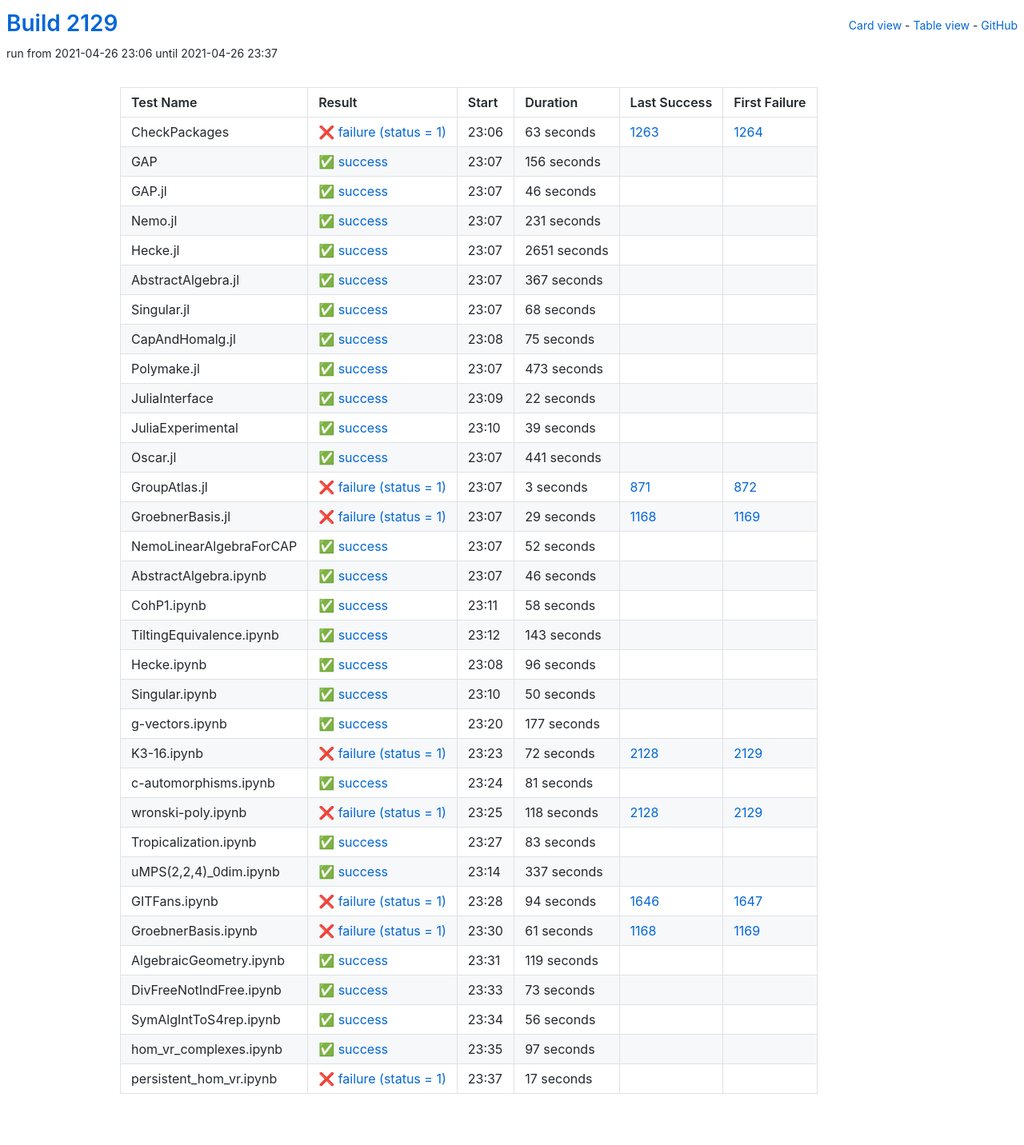
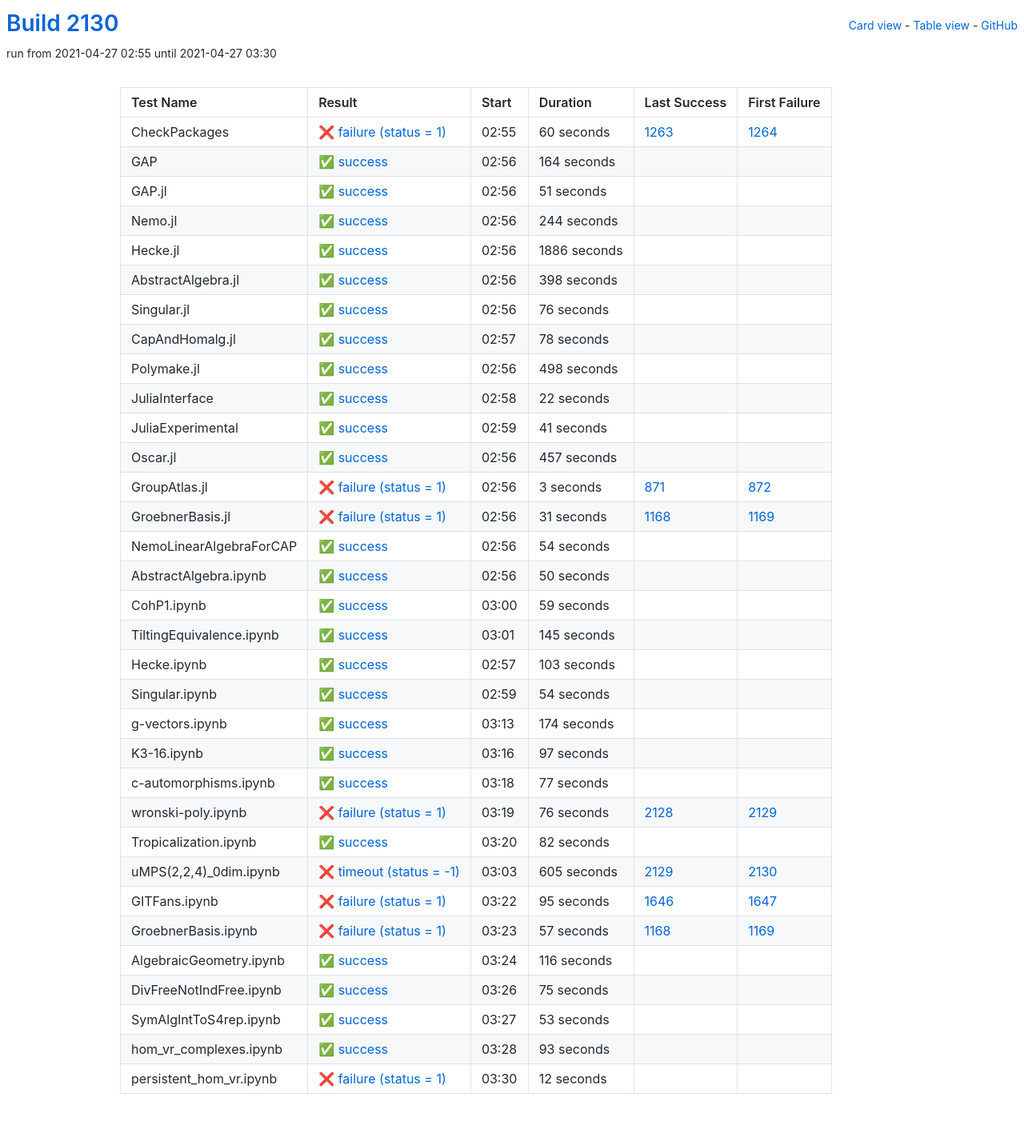
Before and after one commit to oscar-system/oscar-ci-status-stable, a Jekyll site: the page built from table.html, in a window 1280 px wide. Shown: the whole page at 80% size. Built offline with Jekyll 4.4.1, drawn with Linux system fonts in a browser that asks for light colours.

Commit message:
Build #2130

```diff
--- a/_data/ci.yml
+++ b/_data/ci.yml
@@ -1,6 +1,6 @@
 ---
-build: 2129
-build_url: https://oscarci.mathematik.uni-kl.de/job/oscar-stable/2129/
+build: 2130
+build_url: https://oscarci.mathematik.uni-kl.de/job/oscar-stable/2130/
 job: oscar-stable
 organization: oscar-system
 repo: oscar-ci-status-stable
@@ -8,116 +8,116 @@ repourl: https://github.com/oscar-system/oscar-ci-status-stable
 tests:
 - name: CheckPackages
   id: checkpackages
-  log: https://oscarci.mathematik.uni-kl.de/job/oscar-stable/2129/artifact/logs/build-2129/CheckPackages.log
-  start: 2021-04-26 23:06
+  log: https://oscarci.mathematik.uni-kl.de/job/oscar-stable/2130/artifact/logs/build-2130/CheckPackages.log
+  start: 2021-04-27 02:55
   success: false
   exitcode: 1
   status: failure
-  duration: 63
+  duration: 60
   last_success: 1263
   last_success_url: https://oscarci.mathematik.uni-kl.de/job/oscar-stable/1263/
   first_failure: 1264
   first_failure_url: https://oscarci.mathematik.uni-kl.de/job/oscar-stable/1264/
 - name: GAP
   id: gap
-  log: https://oscarci.mathematik.uni-kl.de/job/oscar-stable/2129/artifact/logs/build-2129/GAP.log
-  start: 2021-04-26 23:07
+  log: https://oscarci.mathematik.uni-kl.de/job/oscar-stable/2130/artifact/logs/build-2130/GAP.log
+  start: 2021-04-27 02:56
   success: true
   exitcode: 0
   status: success
-  duration: 156
+  duration: 164
   last_success: false
   last_success_url:
   first_failure: false
   first_failure_url:
 - name: GAP.jl
   id: gap-jl
-  log: https://oscarci.mathematik.uni-kl.de/job/oscar-stable/2129/artifact/logs/build-2129/GAP.jl.log
-  start: 2021-04-26 23:07
+  log: https://oscarci.mathematik.uni-kl.de/job/oscar-stable/2130/artifact/logs/build-2130/GAP.jl.log
+  start: 2021-04-27 02:56
   success: true
   exitcode: 0
   status: success
-  duration: 46
+  duration: 51
   last_success: false
   last_success_url:
   first_failure: false
   first_failure_url:
 - name: Nemo.jl
   id: nemo-jl
-  log: https://oscarci.mathematik.uni-kl.de/job/oscar-stable/2129/artifact/logs/build-2129/Nemo.jl.log
-  start: 2021-04-26 23:07
+  log: https://oscarci.mathematik.uni-kl.de/job/oscar-stable/2130/artifact/logs/build-2130/Nemo.jl.log
+  start: 2021-04-27 02:56
   success: true
   exitcode: 0
   status: success
-  duration: 231
+  duration: 244
   last_success: false
   last_success_url:
   first_failure: false
   first_failure_url:
 - name: Hecke.jl
   id: hecke-jl
-  log: https://oscarci.mathematik.uni-kl.de/job/oscar-stable/2129/artifact/logs/build-2129/Hecke.jl.log
-  start: 2021-04-26 23:07
+  log: https://oscarci.mathematik.uni-kl.de/job/oscar-stable/2130/artifact/logs/build-2130/Hecke.jl.log
+  start: 2021-04-27 02:56
   success: true
   exitcode: 0
   status: success
-  duration: 2651
+  duration: 1886
   last_success: false
   last_success_url:
   first_failure: false
   first_failure_url:
 - name: AbstractAlgebra.jl
   id: abstractalgebra-jl
-  log: https://oscarci.mathematik.uni-kl.de/job/oscar-stable/2129/artifact/logs/build-2129/AbstractAlgebra.jl.log
-  start: 2021-04-26 23:07
+  log: https://oscarci.mathematik.uni-kl.de/job/oscar-stable/2130/artifact/logs/build-2130/AbstractAlgebra.jl.log
+  start: 2021-04-27 02:56
   success: true
   exitcode: 0
   status: success
-  duration: 367
+  duration: 398
   last_success: false
   last_success_url:
   first_failure: false
   first_failure_url:
 - name: Singular.jl
   id: singular-jl
-  log: https://oscarci.mathematik.uni-kl.de/job/oscar-stable/2129/artifact/logs/build-2129/Singular.jl.log
-  start: 2021-04-26 23:07
+  log: https://oscarci.mathematik.uni-kl.de/job/oscar-stable/2130/artifact/logs/build-2130/Singular.jl.log
+  start: 2021-04-27 02:56
   success: true
   exitcode: 0
   status: success
-  duration: 68
+  duration: 76
   last_success: false
   last_success_url:
   first_failure: false
   first_failure_url:
 - name: CapAndHomalg.jl
   id: capandhomalg-jl
-  log: https://oscarci.mathematik.uni-kl.de/job/oscar-stable/2129/artifact/logs/build-2129/CapAndHomalg.jl.log
-  start: 2021-04-26 23:08
+  log: https://oscarci.mathematik.uni-kl.de/job/oscar-stable/2130/artifact/logs/build-2130/CapAndHomalg.jl.log
+  start: 2021-04-27 02:57
   success: true
   exitcode: 0
   status: success
-  duration: 75
+  duration: 78
   last_success: false
   last_success_url:
   first_failure: false
   first_failure_url:
 - name: Polymake.jl
   id: polymake-jl
-  log: https://oscarci.mathematik.uni-kl.de/job/oscar-stable/2129/artifact/logs/build-2129/Polymake.jl.log
-  start: 2021-04-26 23:07
+  log: https://oscarci.mathematik.uni-kl.de/job/oscar-stable/2130/artifact/logs/build-2130/Polymake.jl.log
+  start: 2021-04-27 02:56
   success: true
   exitcode: 0
   status: success
-  duration: 473
+  duration: 498
   last_success: false
   last_success_url:
   first_failure: false
   first_failure_url:
 - name: JuliaInterface
   id: juliainterface
-  log: https://oscarci.mathematik.uni-kl.de/job/oscar-stable/2129/artifact/logs/build-2129/JuliaInterface.log
-  start: 2021-04-26 23:09
+  log: https://oscarci.mathematik.uni-kl.de/job/oscar-stable/2130/artifact/logs/build-2130/JuliaInterface.log
+  start: 2021-04-27 02:58
   success: true
   exitcode: 0
   status: success
@@ -128,32 +128,32 @@ tests:
   first_failure_url:
 - name: JuliaExperimental
   id: juliaexperimental
-  log: https://oscarci.mathematik.uni-kl.de/job/oscar-stable/2129/artifact/logs/build-2129/JuliaExperimental.log
-  start: 2021-04-26 23:10
+  log: https://oscarci.mathematik.uni-kl.de/job/oscar-stable/2130/artifact/logs/build-2130/JuliaExperimental.log
+  start: 2021-04-27 02:59
   success: true
   exitcode: 0
   status: success
-  duration: 39
+  duration: 41
   last_success: false
   last_success_url:
   first_failure: false
   first_failure_url:
 - name: Oscar.jl
   id: oscar-jl
-  log: https://oscarci.mathematik.uni-kl.de/job/oscar-stable/2129/artifact/logs/build-2129/Oscar.jl.log
-  start: 2021-04-26 23:07
+  log: https://oscarci.mathematik.uni-kl.de/job/oscar-stable/2130/artifact/logs/build-2130/Oscar.jl.log
+  start: 2021-04-27 02:56
   success: true
   exitcode: 0
   status: success
-  duration: 441
+  duration: 457
   last_success: false
   last_success_url:
   first_failure: false
   first_failure_url:
 - name: GroupAtlas.jl
   id: groupatlas-jl
-  log: https://oscarci.mathematik.uni-kl.de/job/oscar-stable/2129/artifact/logs/build-2129/GroupAtlas.jl.log
-  start: 2021-04-26 23:07
+  log: https://oscarci.mathematik.uni-kl.de/job/oscar-stable/2130/artifact/logs/build-2130/GroupAtlas.jl.log
+  start: 2021-04-27 02:56
   success: false
   exitcode: 1
   status: failure
@@ -164,80 +164,32 @@ tests:
   first_failure_url: https://oscarci.mathematik.uni-kl.de/job/oscar-stable/872/
 - name: GroebnerBasis.jl
   id: groebnerbasis-jl
-  log: https://oscarci.mathematik.uni-kl.de/job/oscar-stable/2129/artifact/logs/build-2129/GroebnerBasis.jl.log
-  start: 2021-04-26 23:07
+  log: https://oscarci.mathematik.uni-kl.de/job/oscar-stable/2130/artifact/logs/build-2130/GroebnerBasis.jl.log
+  start: 2021-04-27 02:56
   success: false
   exitcode: 1
   status: failure
-  duration: 29
+  duration: 31
   last_success: 1168
   last_success_url: https://oscarci.mathematik.uni-kl.de/job/oscar-stable/1168/
   first_failure: 1169
   first_failure_url: https://oscarci.mathematik.uni-kl.de/job/oscar-stable/1169/
 - name: NemoLinearAlgebraForCAP
   id: nemolinearalgebraforcap
-  log: https://oscarci.mathematik.uni-kl.de/job/oscar-stable/2129/artifact/logs/build-2129/NemoLinearAlgebraForCAP.log
-  start: 2021-04-26 23:07
+  log: https://oscarci.mathematik.uni-kl.de/job/oscar-stable/2130/artifact/logs/build-2130/NemoLinearAlgebraForCAP.log
+  start: 2021-04-27 02:56
   success: true
   exitcode: 0
   status: success
-  duration: 52
+  duration: 54
   last_success: false
   last_success_url:
   first_failure: false
   first_failure_url:
 - name: AbstractAlgebra.ipynb
   id: abstractalgebra-ipynb
-  log: https://oscarci.mathematik.uni-kl.de/job/oscar-stable/2129/artifact/logs/build-2129/AbstractAlgebra.ipynb.log
-  start: 2021-04-26 23:07
-  success: true
-  exitcode: 0
-  status: success
-  duration: 46
-  last_success: false
-  last_success_url:
-  first_failure: false
-  first_failure_url:
-- name: CohP1.ipynb
-  id: cohp1-ipynb
-  log: https://oscarci.mathematik.uni-kl.de/job/oscar-stable/2129/artifact/logs/build-2129/CohP1.ipynb.log
-  start: 2021-04-26 23:11
-  success: true
-  exitcode: 0
-  status: success
-  duration: 58
-  last_success: false
-  last_success_url:
-  first_failure: false
-  first_failure_url:
-- name: TiltingEquivalence.ipynb
-  id: tiltingequivalence-ipynb
-  log: https://oscarci.mathematik.uni-kl.de/job/oscar-stable/2129/artifact/logs/build-2129/TiltingEquivalence.ipynb.log
-  start: 2021-04-26 23:12
-  success: true
-  exitcode: 0
-  status: success
-  duration: 143
-  last_success: false
-  last_success_url:
-  first_failure: false
-  first_failure_url:
-- name: Hecke.ipynb
-  id: hecke-ipynb
-  log: https://oscarci.mathematik.uni-kl.de/job/oscar-stable/2129/artifact/logs/build-2129/Hecke.ipynb.log
-  start: 2021-04-26 23:08
-  success: true
-  exitcode: 0
-  status: success
-  duration: 96
-  last_success: false
-  last_success_url:
-  first_failure: false
-  first_failure_url:
-- name: Singular.ipynb
-  id: singular-ipynb
-  log: https://oscarci.mathematik.uni-kl.de/job/oscar-stable/2129/artifact/logs/build-2129/Singular.ipynb.log
-  start: 2021-04-26 23:10
+  log: https://oscarci.mathematik.uni-kl.de/job/oscar-stable/2130/artifact/logs/build-2130/AbstractAlgebra.ipynb.log
+  start: 2021-04-27 02:56
   success: true
   exitcode: 0
   status: success
@@ -246,142 +198,70 @@ tests:
   last_success_url:
   first_failure: false
   first_failure_url:
-- name: g-vectors.ipynb
-  id: g-vectors-ipynb
-  log: https://oscarci.mathematik.uni-kl.de/job/oscar-stable/2129/artifact/logs/build-2129/g-vectors.ipynb.log
-  start: 2021-04-26 23:20
+- name: CohP1.ipynb
+  id: cohp1-ipynb
+  log: https://oscarci.mathematik.uni-kl.de/job/oscar-stable/2130/artifact/logs/build-2130/CohP1.ipynb.log
+  start: 2021-04-27 03:00
   success: true
   exitcode: 0
   status: success
-  duration: 177
+  duration: 59
+  last_success: false
+  last_success_url:
+  first_failure: false
+  first_failure_url:
+- name: TiltingEquivalence.ipynb
+  id: tiltingequivalence-ipynb
+  log: https://oscarci.mathematik.uni-kl.de/job/oscar-stable/2130/artifact/logs/build-2130/TiltingEquivalence.ipynb.log
+  start: 2021-04-27 03:01
+  success: true
+  exitcode: 0
+  status: success
+  duration: 145
+  last_success: false
+  last_success_url:
+  first_failure: false
+  first_failure_url:
+- name: Hecke.ipynb
+  id: hecke-ipynb
+  log: https://oscarci.mathematik.uni-kl.de/job/oscar-stable/2130/artifact/logs/build-2130/Hecke.ipynb.log
+  start: 2021-04-27 02:57
+  success: true
+  exitcode: 0
+  status: success
+  duration: 103
+  last_success: false
+  last_success_url:
+  first_failure: false
+  first_failure_url:
+- name: Singular.ipynb
+  id: singular-ipynb
+  log: https://oscarci.mathematik.uni-kl.de/job/oscar-stable/2130/artifact/logs/build-2130/Singular.ipynb.log
+  start: 2021-04-27 02:59
+  success: true
+  exitcode: 0
+  status: success
+  duration: 54
+  last_success: false
+  last_success_url:
+  first_failure: false
+  first_failure_url:
+- name: g-vectors.ipynb
+  id: g-vectors-ipynb
+  log: https://oscarci.mathematik.uni-kl.de/job/oscar-stable/2130/artifact/logs/build-2130/g-vectors.ipynb.log
+  start: 2021-04-27 03:13
+  success: true
+  exitcode: 0
+  status: success
+  duration: 174
   last_success: false
   last_success_url:
   first_failure: false
   first_failure_url:
 - name: K3-16.ipynb
   id: k3-16-ipynb
-  log: https://oscarci.mathematik.uni-kl.de/job/oscar-stable/2129/artifact/logs/build-2129/K3-16.ipynb.log
-  start: 2021-04-26 23:23
-  success: false
-  exitcode: 1
-  status: failure
-  duration: 72
-  last_success: 2128
-  last_success_url: https://oscarci.mathematik.uni-kl.de/job/oscar-stable/2128/
-  first_failure: 2129
-  first_failure_url: https://oscarci.mathematik.uni-kl.de/job/oscar-stable/2129/
-- name: c-automorphisms.ipynb
-  id: c-automorphisms-ipynb
-  log: https://oscarci.mathematik.uni-kl.de/job/oscar-stable/2129/artifact/logs/build-2129/c-automorphisms.ipynb.log
-  start: 2021-04-26 23:24
-  success: true
-  exitcode: 0
-  status: success
-  duration: 81
-  last_success: false
-  last_success_url:
-  first_failure: false
-  first_failure_url:
-- name: wronski-poly.ipynb
-  id: wronski-poly-ipynb
-  log: https://oscarci.mathematik.uni-kl.de/job/oscar-stable/2129/artifact/logs/build-2129/wronski-poly.ipynb.log
-  start: 2021-04-26 23:25
-  success: false
-  exitcode: 1
-  status: failure
-  duration: 118
-  last_success: 2128
-  last_success_url: https://oscarci.mathematik.uni-kl.de/job/oscar-stable/2128/
-  first_failure: 2129
-  first_failure_url: https://oscarci.mathematik.uni-kl.de/job/oscar-stable/2129/
-- name: Tropicalization.ipynb
-  id: tropicalization-ipynb
-  log: https://oscarci.mathematik.uni-kl.de/job/oscar-stable/2129/artifact/logs/build-2129/Tropicalization.ipynb.log
-  start: 2021-04-26 23:27
-  success: true
-  exitcode: 0
-  status: success
-  duration: 83
-  last_success: false
-  last_success_url:
-  first_failure: false
-  first_failure_url:
-- name: uMPS(2,2,4)_0dim.ipynb
-  id: umps-2-2-4-0dim-ipynb
-  log: https://oscarci.mathematik.uni-kl.de/job/oscar-stable/2129/artifact/logs/build-2129/uMPS-2-2-4-_0dim.ipynb.log
-  start: 2021-04-26 23:14
-  success: true
-  exitcode: 0
-  status: success
-  duration: 337
-  last_success: false
-  last_success_url:
-  first_failure: false
-  first_failure_url:
-- name: GITFans.ipynb
-  id: gitfans-ipynb
-  log: https://oscarci.mathematik.uni-kl.de/job/oscar-stable/2129/artifact/logs/build-2129/GITFans.ipynb.log
-  start: 2021-04-26 23:28
-  success: false
-  exitcode: 1
-  status: failure
-  duration: 94
-  last_success: 1646
-  last_success_url: https://oscarci.mathematik.uni-kl.de/job/oscar-stable/1646/
-  first_failure: 1647
-  first_failure_url: https://oscarci.mathematik.uni-kl.de/job/oscar-stable/1647/
-- name: GroebnerBasis.ipynb
-  id: groebnerbasis-ipynb
-  log: https://oscarci.mathematik.uni-kl.de/job/oscar-stable/2129/artifact/logs/build-2129/GroebnerBasis.ipynb.log
-  start: 2021-04-26 23:30
-  success: false
-  exitcode: 1
-  status: failure
-  duration: 61
-  last_success: 1168
-  last_success_url: https://oscarci.mathematik.uni-kl.de/job/oscar-stable/1168/
-  first_failure: 1169
-  first_failure_url: https://oscarci.mathematik.uni-kl.de/job/oscar-stable/1169/
-- name: AlgebraicGeometry.ipynb
-  id: algebraicgeometry-ipynb
-  log: https://oscarci.mathematik.uni-kl.de/job/oscar-stable/2129/artifact/logs/build-2129/AlgebraicGeometry.ipynb.log
-  start: 2021-04-26 23:31
-  success: true
-  exitcode: 0
-  status: success
-  duration: 119
-  last_success: false
-  last_success_url:
-  first_failure: false
-  first_failure_url:
-- name: DivFreeNotIndFree.ipynb
-  id: divfreenotindfree-ipynb
-  log: https://oscarci.mathematik.uni-kl.de/job/oscar-stable/2129/artifact/logs/build-2129/DivFreeNotIndFree.ipynb.log
-  start: 2021-04-26 23:33
-  success: true
-  exitcode: 0
-  status: success
-  duration: 73
-  last_success: false
-  last_success_url:
-  first_failure: false
-  first_failure_url:
-- name: SymAlgIntToS4rep.ipynb
-  id: symalginttos4rep-ipynb
-  log: https://oscarci.mathematik.uni-kl.de/job/oscar-stable/2129/artifact/logs/build-2129/SymAlgIntToS4rep.ipynb.log
-  start: 2021-04-26 23:34
-  success: true
-  exitcode: 0
-  status: success
-  duration: 56
-  last_success: false
-  last_success_url:
-  first_failure: false
-  first_failure_url:
-- name: hom_vr_complexes.ipynb
-  id: hom-vr-complexes-ipynb
-  log: https://oscarci.mathematik.uni-kl.de/job/oscar-stable/2129/artifact/logs/build-2129/hom_vr_complexes.ipynb.log
-  start: 2021-04-26 23:35
+  log: https://oscarci.mathematik.uni-kl.de/job/oscar-stable/2130/artifact/logs/build-2130/K3-16.ipynb.log
+  start: 2021-04-27 03:16
   success: true
   exitcode: 0
   status: success
@@ -390,15 +270,135 @@ tests:
   last_success_url:
   first_failure: false
   first_failure_url:
-- name: persistent_hom_vr.ipynb
-  id: persistent-hom-vr-ipynb
-  log: https://oscarci.mathematik.uni-kl.de/job/oscar-stable/2129/artifact/logs/build-2129/persistent_hom_vr.ipynb.log
-  start: 2021-04-26 23:37
-  success: false
-  exitcode: 1
-  status: failure
-  duration: 17
+- name: c-automorphisms.ipynb
+  id: c-automorphisms-ipynb
+  log: https://oscarci.mathematik.uni-kl.de/job/oscar-stable/2130/artifact/logs/build-2130/c-automorphisms.ipynb.log
+  start: 2021-04-27 03:18
+  success: true
+  exitcode: 0
+  status: success
+  duration: 77
   last_success: false
   last_success_url:
   first_failure: false
   first_failure_url:
+- name: wronski-poly.ipynb
+  id: wronski-poly-ipynb
+  log: https://oscarci.mathematik.uni-kl.de/job/oscar-stable/2130/artifact/logs/build-2130/wronski-poly.ipynb.log
+  start: 2021-04-27 03:19
+  success: false
+  exitcode: 1
+  status: failure
+  duration: 76
+  last_success: 2128
+  last_success_url: https://oscarci.mathematik.uni-kl.de/job/oscar-stable/2128/
+  first_failure: 2129
+  first_failure_url: https://oscarci.mathematik.uni-kl.de/job/oscar-stable/2129/
+- name: Tropicalization.ipynb
+  id: tropicalization-ipynb
+  log: https://oscarci.mathematik.uni-kl.de/job/oscar-stable/2130/artifact/logs/build-2130/Tropicalization.ipynb.log
+  start: 2021-04-27 03:20
+  success: true
+  exitcode: 0
+  status: success
+  duration: 82
+  last_success: false
+  last_success_url:
+  first_failure: false
+  first_failure_url:
+- name: uMPS(2,2,4)_0dim.ipynb
+  id: umps-2-2-4-0dim-ipynb
+  log: https://oscarci.mathematik.uni-kl.de/job/oscar-stable/2130/artifact/logs/build-2130/uMPS-2-2-4-_0dim.ipynb.log
+  start: 2021-04-27 03:03
+  success: false
+  exitcode: -1
+  status: timeout
+  duration: 605
+  last_success: 2129
+  last_success_url: https://oscarci.mathematik.uni-kl.de/job/oscar-stable/2129/
+  first_failure: 2130
+  first_failure_url: https://oscarci.mathematik.uni-kl.de/job/oscar-stable/2130/
+- name: GITFans.ipynb
+  id: gitfans-ipynb
+  log: https://oscarci.mathematik.uni-kl.de/job/oscar-stable/2130/artifact/logs/build-2130/GITFans.ipynb.log
+  start: 2021-04-27 03:22
+  success: false
+  exitcode: 1
+  status: failure
+  duration: 95
+  last_success: 1646
+  last_success_url: https://oscarci.mathematik.uni-kl.de/job/oscar-stable/1646/
+  first_failure: 1647
+  first_failure_url: https://oscarci.mathematik.uni-kl.de/job/oscar-stable/1647/
+- name: GroebnerBasis.ipynb
+  id: groebnerbasis-ipynb
+  log: https://oscarci.mathematik.uni-kl.de/job/oscar-stable/2130/artifact/logs/build-2130/GroebnerBasis.ipynb.log
+  start: 2021-04-27 03:23
+  success: false
+  exitcode: 1
+  status: failure
+  duration: 57
+  last_success: 1168
+  last_success_url: https://oscarci.mathematik.uni-kl.de/job/oscar-stable/1168/
+  first_failure: 1169
+  first_failure_url: https://oscarci.mathematik.uni-kl.de/job/oscar-stable/1169/
+- name: AlgebraicGeometry.ipynb
+  id: algebraicgeometry-ipynb
+  log: https://oscarci.mathematik.uni-kl.de/job/oscar-stable/2130/artifact/logs/build-2130/AlgebraicGeometry.ipynb.log
+  start: 2021-04-27 03:24
+  success: true
+  exitcode: 0
+  status: success
+  duration: 116
+  last_success: false
+  last_success_url:
+  first_failure: false
+  first_failure_url:
+- name: DivFreeNotIndFree.ipynb
+  id: divfreenotindfree-ipynb
+  log: https://oscarci.mathematik.uni-kl.de/job/oscar-stable/2130/artifact/logs/build-2130/DivFreeNotIndFree.ipynb.log
+  start: 2021-04-27 03:26
+  success: true
+  exitcode: 0
+  status: success
+  duration: 75
+  last_success: false
+  last_success_url:
+  first_failure: false
+  first_failure_url:
+- name: SymAlgIntToS4rep.ipynb
+  id: symalginttos4rep-ipynb
+  log: https://oscarci.mathematik.uni-kl.de/job/oscar-stable/2130/artifact/logs/build-2130/SymAlgIntToS4rep.ipynb.log
+  start: 2021-04-27 03:27
+  success: true
+  exitcode: 0
+  status: success
+  duration: 53
+  last_success: false
+  last_success_url:
+  first_failure: false
+  first_failure_url:
+- name: hom_vr_complexes.ipynb
+  id: hom-vr-complexes-ipynb
+  log: https://oscarci.mathematik.uni-kl.de/job/oscar-stable/2130/artifact/logs/build-2130/hom_vr_complexes.ipynb.log
+  start: 2021-04-27 03:28
+  success: true
+  exitcode: 0
+  status: success
+  duration: 93
+  last_success: false
+  last_success_url:
+  first_failure: false
+  first_failure_url:
+- name: persistent_hom_vr.ipynb
+  id: persistent-hom-vr-ipynb
+  log: https://oscarci.mathematik.uni-kl.de/job/oscar-stable/2130/artifact/logs/build-2130/persistent_hom_vr.ipynb.log
+  start: 2021-04-27 03:30
+  success: false
+  exitcode: 1
+  status: failure
+  duration: 12
+  last_success: false
+  last_success_url:
+  first_failure: false
+  first_failure_url:
```
Also changed, not shown: README.md.
